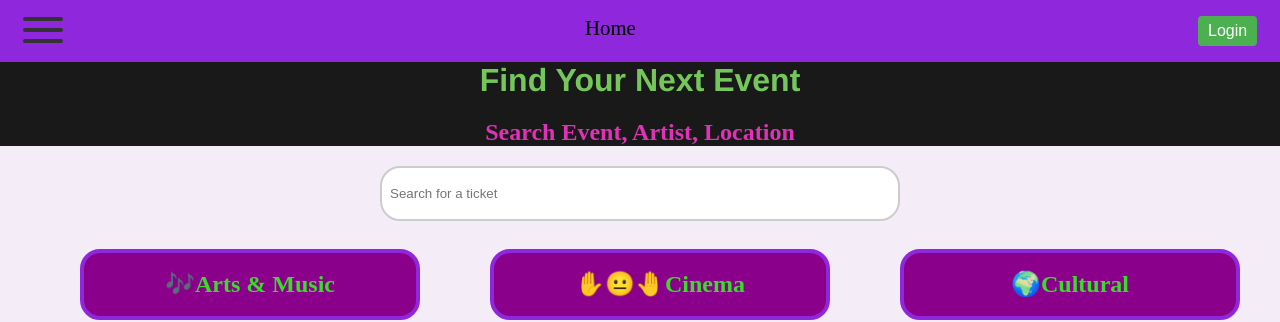
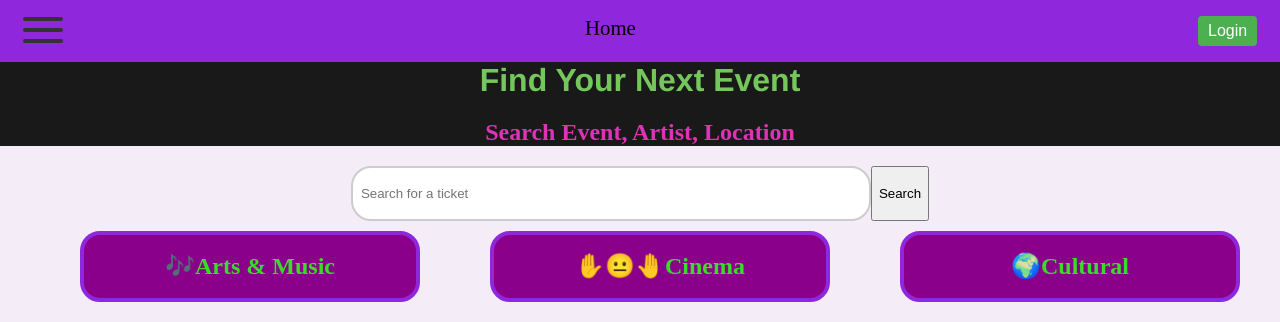
Before and after one commit to IDATA2301/idata2301-ticketlords-group4, a React (Vite) app: page /home in a window 1280 px wide. Shown: the top 322 px of the page. Built offline with nearby package versions, Linux system fonts and the light colour scheme.

Commit message:
Searchbar tracks input, and redirects to /search?=input

```diff
--- a/src/pages/HomePage.tsx
+++ b/src/pages/HomePage.tsx
@@ -1,5 +1,5 @@
 import { useEffect, useRef, useState } from "react";
-import {Link} from "react-router-dom";
+import { Link, useNavigate } from "react-router-dom";
 import "../css/Slider.css";
 
 import { scrollByOne, slide } from "../functions/sliderHelper";
@@ -15,10 +15,12 @@ export default function HomePage() {
       //The div is not null
       setCanScrollLeft(element.scrollLeft > 0);
       setCanScrollRight(
-                element.scrollLeft + element.clientWidth < element.scrollWidth,
+        element.scrollLeft + element.clientWidth < element.scrollWidth
       );
     }
   };
+
+
 
   useEffect(() => {
     const element = sliderRef.current;
@@ -47,6 +49,15 @@ export default function HomePage() {
   };
 
 
+  const [query, setQuery] = useState("");
+  const navigate = useNavigate();
+
+  const handleSearch = async (e: React.SubmitEvent<HTMLFormElement>) => {
+    e.preventDefault();
+    navigate("/search?query=" + encodeURIComponent(query));
+  };
+
+
   return (
     <>
       <div className="section-headline">
@@ -55,10 +66,17 @@ export default function HomePage() {
           <h2 className="headline-sub">Search Event, Artist, Location</h2>
         </div>
       </div>
-            <div className="search-container">
-                <input type="text" placeholder="Search for a ticket"/>
-            </div>
-            <br/>
+      <form
+        className="search-container"
+        onSubmit={handleSearch}
+      >
+        <input type="text"
+          value={query}
+          onChange={e => setQuery(e.target.value)}
+          placeholder="Search for a ticket"
+        />
+        <button type="submit">Search</button>
+      </form>
       <div className="event-categories">
         <Link to="/categories/arts-music" className="event-category-link">
           <div>🎶Arts & Music</div>
@@ -101,7 +119,7 @@ export default function HomePage() {
           <div className="category-items" ref={sliderRef}>
             <Link to="/events/el-hispanico-festivalo">
               <div className="category-item">
-                                <img src="/src/assets/hispanic-cultural.png"/>
+                <img src="/src/assets/hispanic-cultural.png" />
               </div>
               <div className="category-item-description">
                 {"Default description"}
@@ -110,7 +128,7 @@ export default function HomePage() {
 
             <Link to="/events/hawaii-sunset-concert">
               <div className="category-item">
-                                <img src="/src/assets/beach-sunset.png"/>
+                <img src="/src/assets/beach-sunset.png" />
               </div>
               <div className="category-item-description">
                 {"Default description"}
@@ -150,7 +168,7 @@ export default function HomePage() {
 
             <Link to="/events/jogeir-heart">
               <div className="category-item">
-                                <img src="/src/assets/jogeirHeart.jpg" alt="Jogeir Heart"/>
+                <img src="/src/assets/jogeirHeart.jpg" alt="Jogeir Heart" />
               </div>
               <div className="category-item-description">
                 {"Default description"}
@@ -193,8 +211,8 @@ export default function HomePage() {
         </div>
       </div>
 
-            <br/>
-            <br/>
+      <br />
+      <br />
     </>
   );
 }
```
Lines whose indentation alone changed are shown as unchanged.
